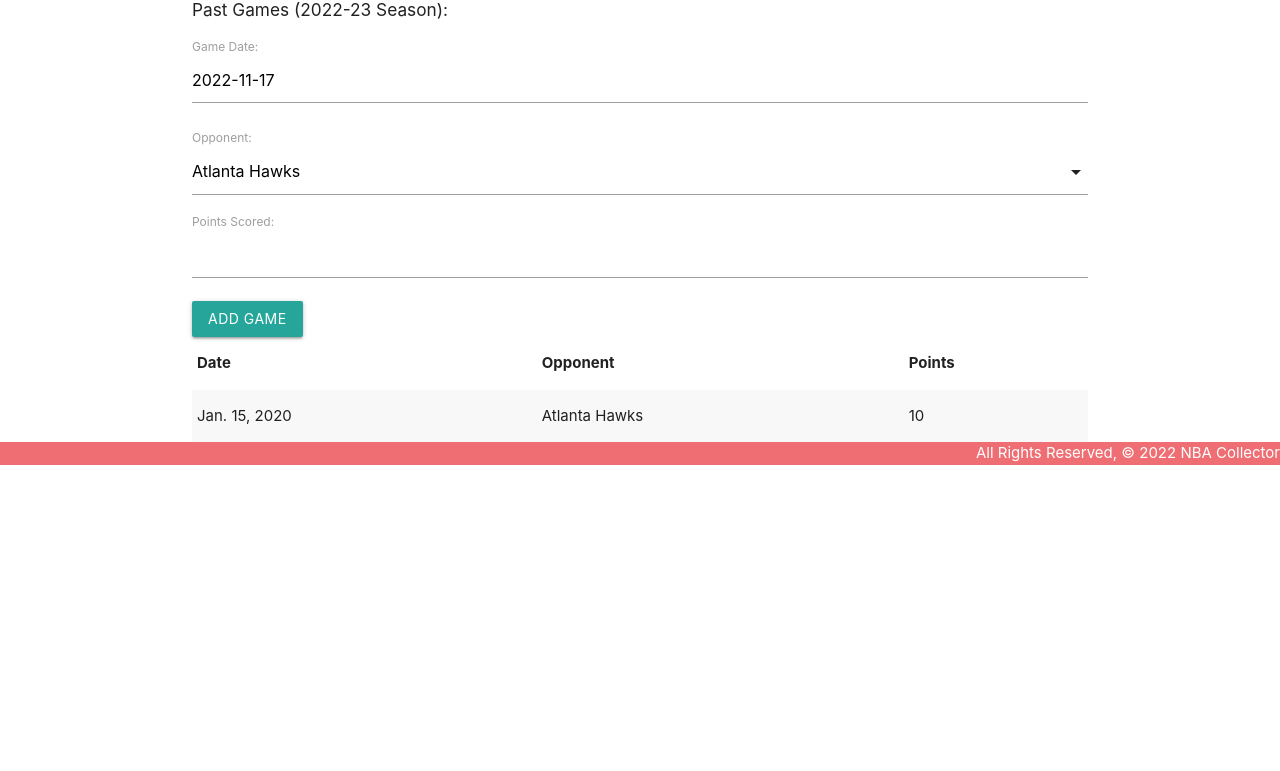
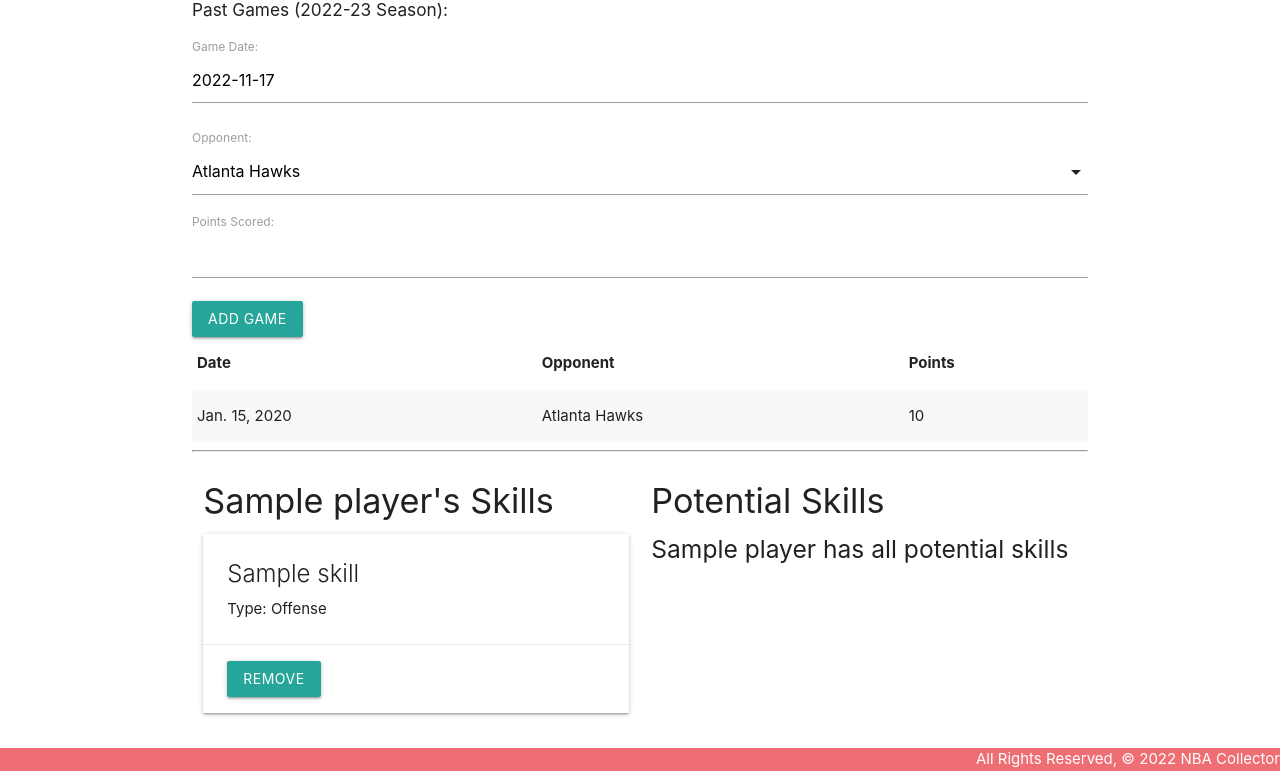
Before and after one commit to akrauss419/nbacollector, a Django app: page /players/1/ in a window 1280 px wide. Shown: the part 448-1219 px from the top of the page. Before the commit the page ends 913 px from the top, so only its background shows below. Run offline with Django 4.2, Linux system fonts and the light colour scheme; tables that the repository leaves empty hold one stand-in row (values such as "Sample post").

Commit message:
Skill functionality

```diff
--- a/main_app/models.py
+++ b/main_app/models.py
@@ -62,6 +62,7 @@ class Player(models.Model):
   age = models.IntegerField()
   seasons = models.IntegerField()
   career_average_ppg = models.DecimalField(decimal_places=1, max_digits=3)
+  skills = models.ManyToManyField(Skill)
 
   def __str__(self):
     return f"{self.name} ({self.id})"
--- a/main_app/templates/main_app/skill_detail.html
+++ b/main_app/templates/main_app/skill_detail.html
@@ -9,7 +9,7 @@
     <div class="card">
       <div class="card-content">
         <span class="card-title">{{ skill.name }}</span>
-        <p>Type: {{ skill.type }}</p>
+        <p>Type: {{ skill.get_type_display }}</p>
       </div>
       <div class="card-action">
         <a href="{% url 'skills_update' skill.id %}">Edit</a>
--- a/main_app/templates/main_app/skill_form.html
+++ b/main_app/templates/main_app/skill_form.html
@@ -16,4 +16,9 @@
   <input type="submit" value="SUBMIT" class="btn">
 </form>
 
+<script>
+  const selectEl = document.getElementById('id_type');
+  M.FormSelect.init(selectEl);
+</script>
+
 {% endblock %}
--- a/main_app/templates/main_app/skill_list.html
+++ b/main_app/templates/main_app/skill_list.html
@@ -2,14 +2,14 @@
 
 {% block content %}
 
-<h1>Skill List</h1>
+<h1>Skills List</h1>
 
 {% for skill in skill_list %}
   <a href="{% url 'skills_detail' skill.id %}">
     <div class="card">
         <div class="card-content">
             <span class="card-title">{{ skill.name }}</span>
-            <p>Type: {{ skill.type }}</p>
+            <p>Type: {{ skill.get_type_display }}</p>
         </div>
     </div>
   </a>
--- a/main_app/templates/players/detail.html
+++ b/main_app/templates/players/detail.html
@@ -49,6 +49,51 @@
   </table>
 </div>
 
+<hr>
+<div class="row">
+  <div class="col s6">
+    <h4>{{ player.name }}'s Skills</h4>
+    {% if player.skills.count %}
+      {% for skill in player.skills.all %}
+        <div class="card">
+          <div class="card-content">
+            <span class="card-title">{{ skill.name }}</span>
+            <p>Type: {{ skill.get_type_display }}</p>
+          </div>
+          <div class="card-action">
+            <form action="{% url 'unassoc_skill' player.id skill.id %}" method="POST">
+              {% csrf_token %}
+              <button type="submit" class="btn">Remove</button>
+            </form>
+          </div>
+        </div>
+      {% endfor %}
+    {% else %}
+      <h5>No skills added yet</h5>
+    {% endif %}
+  </div>
+  <div class="col s6">
+    <h4>Potential Skills</h4>
+    {% if skills.count %}
+      {% for skill in skills.all %}
+        <div class="card">
+          <div class="card-content">
+            <span class="card-title">{{ skill.name }}</span>
+            <p>Type: {{ skill.get_type_display }}</p>
+          </div>
+          <div class="card-action">
+            <form action="{% url 'assoc_skill' player.id skill.id %}" method="POST">
+              {% csrf_token %}
+              <button type="submit" class="btn">Add</button>
+            </form>
+          </div>
+        </div>
+      {% endfor %}
+    {% else %}
+      <h5>{{player.name}} has all potential skills</h5>
+    {% endif %}
+  </div>
+
 <script>
   const dateEl = document.getElementById('id_date');
   M.Datepicker.init(dateEl, {
--- a/main_app/urls.py
+++ b/main_app/urls.py
@@ -10,6 +10,8 @@ urlpatterns = [
   path('players/<int:pk>/update', views.PlayerUpdate.as_view(), name='players_update'),
   path('players/<int:pk>/delete', views.PlayerDelete.as_view(), name='players_delete'),
   path('players/<int:player_id>/add_past_game/', views.add_past_game, name='add_past_game'),
+  path('players/<int:player_id>/assoc_skill/<int:skill_id>/', views.assoc_skill, name='assoc_skill'),
+  path('players/<int:player_id>/unassoc_skill/<int:skill_id>/', views.unassoc_skill, name='unassoc_skill'),
   path('skills/', views.SkillList.as_view(), name='skills_index'),
   path('skills/<int:pk>/', views.SkillDetail.as_view(), name='skills_detail'),
   path('skills/create/', views.SkillCreate.as_view(), name='skills_create'),
--- a/main_app/views.py
+++ b/main_app/views.py
@@ -19,15 +19,18 @@ def players_index(request):
 
 def players_detail(request, player_id):
   player = Player.objects.get(id=player_id)
+  id_list = player.skills.all().values_list('id')
+  skills_player_doesnt_have = Skill.objects.exclude(id__in=id_list)
   past_game_form = PastGameForm()
   return render(request, 'players/detail.html', {
     'player': player,
-    'past_game_form': past_game_form
+    'past_game_form': past_game_form,
+    'skills': skills_player_doesnt_have
   })
 
 class PlayerCreate(CreateView):
   model = Player
-  fields = '__all__'
+  fields = ['name', 'team', 'age', 'seasons', 'career_average_ppg']
 
 class PlayerUpdate(UpdateView):
   model = Player
@@ -62,3 +65,11 @@ class SkillUpdate(UpdateView):
 class SkillDelete(DeleteView):
   model = Skill
   success_url = '/skills'
+
+def assoc_skill(request, player_id, skill_id):
+  Player.objects.get(id=player_id).skills.add(skill_id)
+  return redirect('detail', player_id=player_id)
+
+def unassoc_skill(request, player_id, skill_id):
+  Player.objects.get(id=player_id).skills.remove(skill_id)
+  return redirect('detail', player_id=player_id)
```
Also changed, not shown: main_app/migrations/0009_player_skills.py (added).
